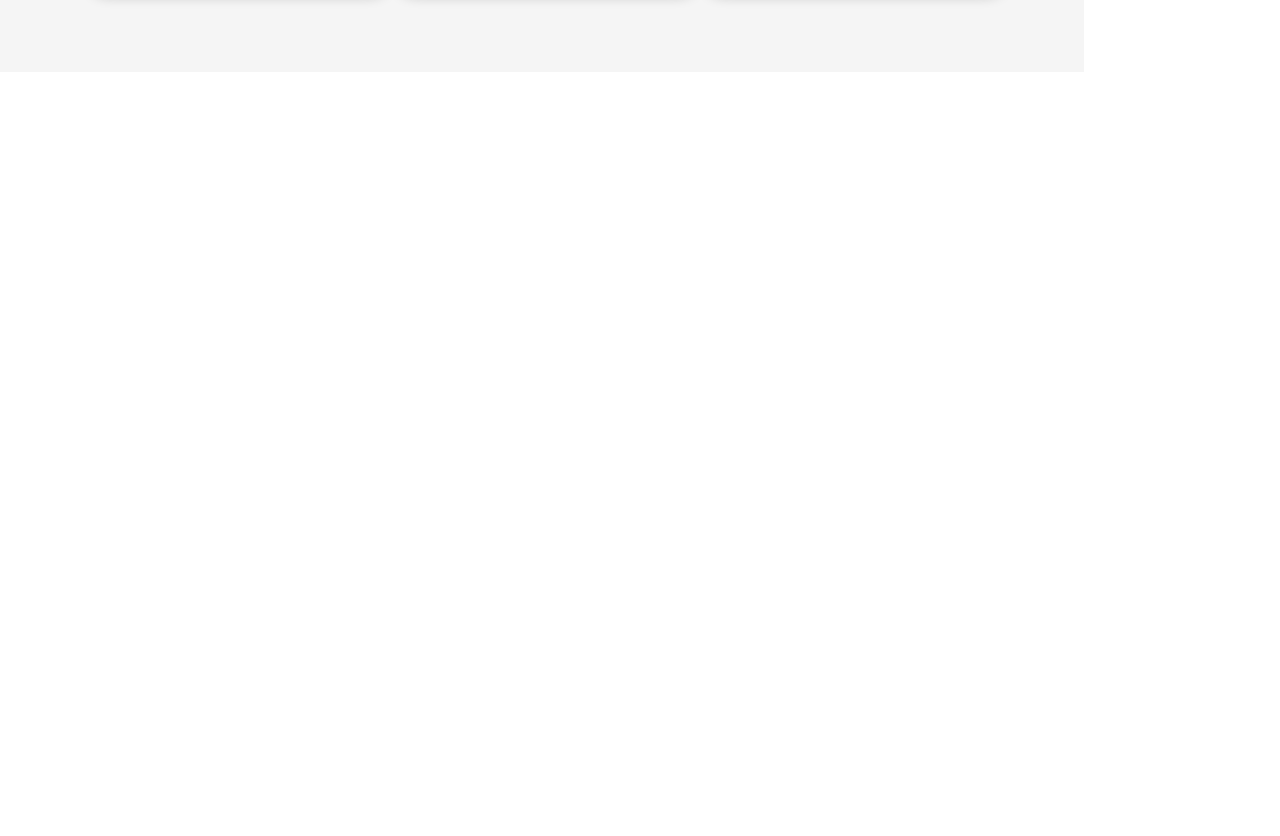
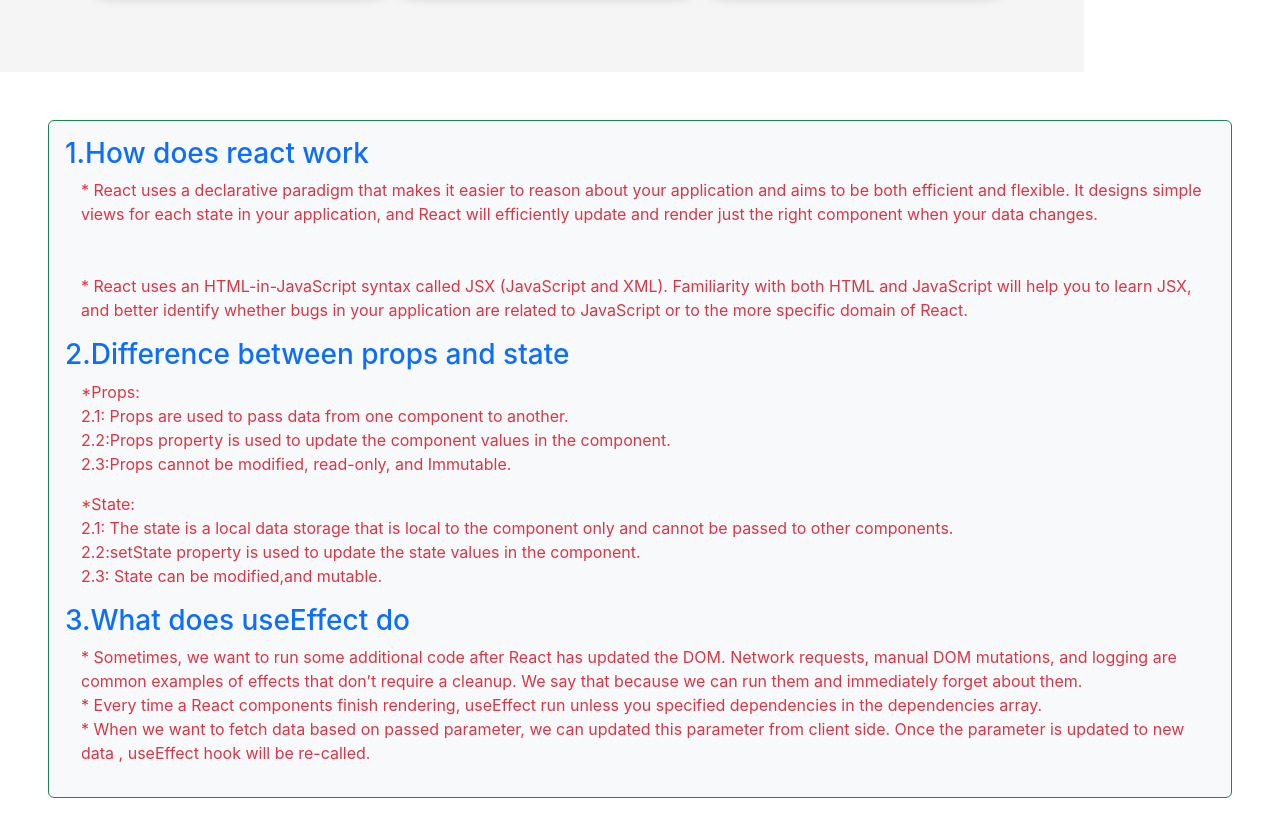
Before and after one commit to rubel17/Study-Group, a React (Create React App) app: page / in a window 1280 px wide. Shown: the part 980-1816 px from the top of the page. Before the commit the page ends 1052 px from the top, so only its background shows below. Built offline with nearby package versions, Linux system fonts and the light colour scheme.

Commit message:
use question to ans. in web

```diff
--- a/src/App.js
+++ b/src/App.js
@@ -1,5 +1,6 @@
 import './App.css';
 import Header from './component/Header/Header';
+import Question from './component/Question/Question';
 import StudyBlog from './component/StudyBlog/StudyBlog';
 
 function App() {
@@ -7,6 +8,7 @@ function App() {
     <div>
       <Header></Header>
       <StudyBlog></StudyBlog>
+      <Question></Question>
 
     </div>
   );
--- /dev/null
+++ b/src/component/Question/Question.js
@@ -0,0 +1,40 @@
+import React from 'react';
+
+const Question = () => {
+    return (
+        <div className='m-5 bg-light p-3 border border-success rounded'>
+            <div>
+                <h3 className='text-primary'>1.How does react work</h3>
+                <p className='text-danger ms-3'>
+                    * React uses a declarative paradigm that makes it easier to reason about your application and aims to be both efficient and flexible. It designs simple views for each state in your application, and React will efficiently update and render just the right component when your data changes. <br /> <br /> <br />
+
+                    * React uses an HTML-in-JavaScript syntax called JSX (JavaScript and XML). Familiarity with both HTML and JavaScript will help you to learn JSX, and better identify whether bugs in your application are related to JavaScript or to the more specific domain of React.
+                </p>
+            </div>
+            <div>
+                <h3 className='text-primary'>2.Difference between props and state</h3>
+                <p className='text-danger ms-3'>*Props: <br />
+                    2.1: Props are used to pass data from one component to another. <br />
+                    2.2:Props property is used to update the component  values in the component. <br />
+                    2.3:Props cannot be modified, read-only, and Immutable. <br />
+                </p>
+                <p className='text-danger ms-3'> *State: <br />
+                    2.1: The state is a local data storage that is local to the component only and cannot be passed to other components. <br />
+                    2.2:setState property is used to update the state values in the component. <br />
+                    2.3: State can be modified,and mutable.
+
+                </p>
+            </div>
+            <div>
+                <h3 className='text-primary'>3.What does useEffect do</h3>
+                <p className='text-danger ms-3'>
+                    *  Sometimes, we want to run some additional code after React has updated the DOM. Network requests, manual DOM mutations, and logging are common examples of effects that don’t require a cleanup. We say that because we can run them and immediately forget about them. <br />
+                     * Every time a React components finish rendering, useEffect run unless you specified dependencies in the dependencies array. <br />
+                     *  When we want to fetch data based on passed parameter, we can updated this parameter from client side. Once the parameter is updated to new data , useEffect hook will be re-called.
+                </p>
+            </div>
+        </div>
+    );
+};
+
+export default Question;
```
